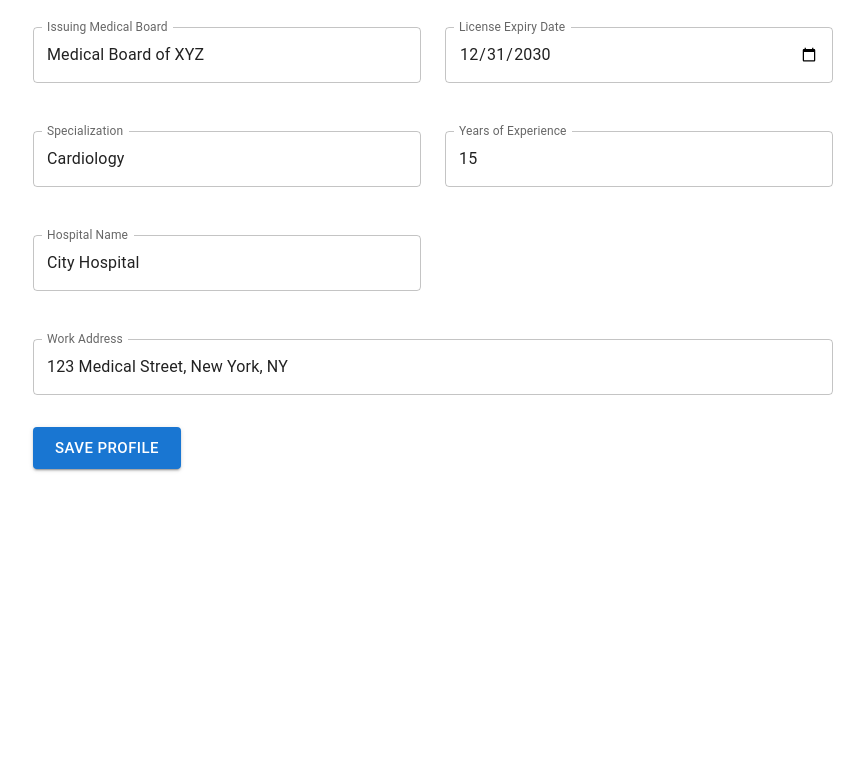
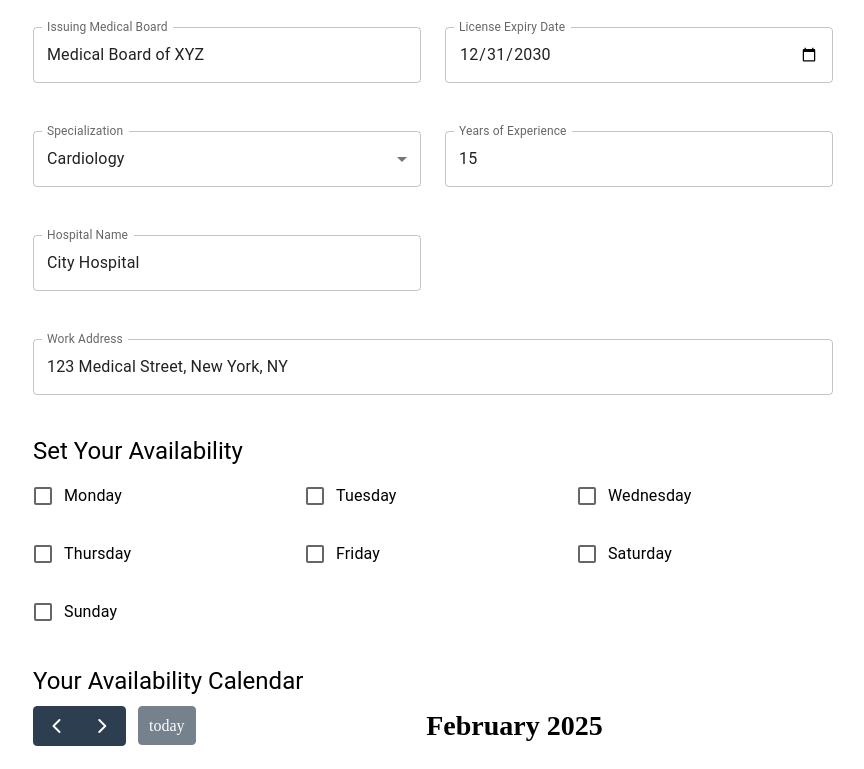
Before and after one commit to Aryaan03/TeleVitality_Connect, a React (Vite) app in the folder frontend/: page /doctor-profile in a window 1280 px wide. Shown: the part 540-1309 px from the top of the page, without its empty margins (207-1071 px from the left). Before the commit the page ends 1041 px from the top, so only its background shows below. Built offline with nearby package versions, Linux system fonts and the light colour scheme; sample sign-in values are in the browser's storage.

Commit message:
added doctors speciality and availabilty

```diff
--- a/frontend/package.json
+++ b/frontend/package.json
@@ -12,8 +12,11 @@
   "dependencies": {
     "@emotion/react": "^11.14.0",
     "@emotion/styled": "^11.14.0",
+    "@fullcalendar/daygrid": "^6.1.15",
+    "@fullcalendar/react": "^6.1.15",
     "@mui/icons-material": "^6.4.6",
     "@mui/material": "^6.4.6",
+    "@syncfusion/ej2-react-schedule": "^28.2.7",
     "axios": "^1.7.9",
     "formik": "^2.4.6",
     "prop-types": "^15.8.1",
--- /dev/null
+++ b/frontend/src/components/DoctorAvailabilityCalendar.jsx
@@ -0,0 +1,56 @@
+import React from 'react';
+import FullCalendar from '@fullcalendar/react';
+import dayGridPlugin from '@fullcalendar/daygrid';
+
+const DoctorAvailabilityCalendar = ({ availability }) => {
+  // Convert availability into calendar events
+  const events = Object.keys(availability)
+    .filter((day) => availability[day])
+    .map((day) => ({
+      title: 'Available',
+      start: getNextDate(day), // Helper function to get the next date for a day
+      allDay: true,
+    }));
+
+  // Helper function to get the next date for a given day of the week
+  function getNextDate(dayName) {
+    const daysOfWeek = [
+      'Sunday',
+      'Monday',
+      'Tuesday',
+      'Wednesday',
+      'Thursday',
+      'Friday',
+      'Saturday',
+    ];
+    const today = new Date();
+    const currentDayIndex = today.getDay();
+    const targetDayIndex = daysOfWeek.indexOf(dayName);
+    const daysUntilNextTarget =
+      (targetDayIndex - currentDayIndex + 7) % 7 || 7;
+    const nextDate = new Date(
+      today.getFullYear(),
+      today.getMonth(),
+      today.getDate() + daysUntilNextTarget
+    );
+    return nextDate.toISOString().split('T')[0]; // Return date in YYYY-MM-DD format
+  }
+
+  return (
+    <div style={{ maxWidth: '800px', margin: 'auto' }}>
+      <FullCalendar
+        plugins={[dayGridPlugin]}
+        initialView="dayGridMonth" // Change this to "dayGridMonth" for month view
+        events={events}
+        headerToolbar={{
+          left: 'prev,next today',
+          center: 'title',
+          right: '',
+        }}
+        height="auto"
+      />
+    </div>
+  );
+};
+
+export default DoctorAvailabilityCalendar;
--- a/frontend/src/pages/DoctorProfilePage.jsx
+++ b/frontend/src/pages/DoctorProfilePage.jsx
@@ -7,14 +7,27 @@ import {
   Typography,
   MenuItem,
   Alert,
+  FormControlLabel,
+  Checkbox,
 } from '@mui/material';
 import { useEffect, useState } from 'react';
 import Grid from '@mui/material/Grid';
+import DoctorAvailabilityCalendar from '../components/DoctorAvailabilityCalendar';
 
 export default function DoctorProfilePage() {
   const [error, setError] = useState('');
   const [success, setSuccess] = useState('');
   const [initialValues, setInitialValues] = useState(null);
+  // State to track doctor's availability
+  const [availability, setAvailability] = useState({
+    Monday: false,
+    Tuesday: false,
+    Wednesday: false,
+    Thursday: false,
+    Friday: false,
+    Saturday: false,
+    Sunday: false,
+  });
 
   useEffect(() => {
     const fetchProfile = async () => {
@@ -71,6 +84,13 @@ export default function DoctorProfilePage() {
     console.log('Submitted values:', values);
     setSuccess('Profile updated successfully!');
     setError('');
+  };
+
+  const handleDayChange = (day) => {
+    setAvailability((prev) => ({
+      ...prev,
+      [day]: !prev[day],
+    }));
   };
 
   return (
@@ -194,17 +214,28 @@ export default function DoctorProfilePage() {
                   helperText={touched.licenseExpiryDate && errors.licenseExpiryDate}
                 />
               </Grid>
+              {/* Specialization Dropdown */}
               <Grid item xs={12} md={6}>
                 <Field
                   as={TextField}
                   name="specialization"
                   label="Specialization"
+                  select // This makes it a dropdown menu
                   fullWidth
                   margin="normal"
                   error={touched.specialization && !!errors.specialization}
                   helperText={touched.specialization && errors.specialization}
-                />
+                >
+                  {/* Specialization Options */}
+                  <MenuItem value="Cardiology">Cardiology</MenuItem>
+                  <MenuItem value="Dermatology">Dermatology</MenuItem>
+                  <MenuItem value="Neurology">Neurology</MenuItem>
+                  <MenuItem value="Pediatrics">Pediatrics</MenuItem>
+                  <MenuItem value="Psychiatry">Psychiatry</MenuItem>
+                  <MenuItem value="Radiology">Radiology</MenuItem>
+                </Field>
               </Grid>
+
               <Grid item xs={12} md={6}>
                 <Field
                   as={TextField}
@@ -241,6 +272,32 @@ export default function DoctorProfilePage() {
                 />
               </Grid>
             </Grid>
+            {/* Availability Section */}
+            <Typography variant="h5" gutterBottom sx={{ mt: 4 }}>
+              Set Your Availability
+            </Typography>
+            <Grid container spacing={2}>
+              {Object.keys(availability).map((day) => (
+                <Grid item xs={6} sm={4} key={day}>
+                  <FormControlLabel
+                    control={
+                      <Checkbox
+                        checked={availability[day]}
+                        onChange={() => handleDayChange(day)}
+                      />
+                    }
+                    label={day}
+                  />
+                </Grid>
+              ))}
+            </Grid>
+
+            {/* Calendar Display */}
+            <Typography variant="h5" gutterBottom sx={{ mt: 4 }}>
+              Your Availability Calendar
+            </Typography>
+            <DoctorAvailabilityCalendar availability={availability} />
+
 
             <Button type="submit" variant="contained" size="large" sx={{ mt: 3 }}>
               Save Profile
```
Also changed, not shown: 1 other file (tests, documents, lock files or other folders).
